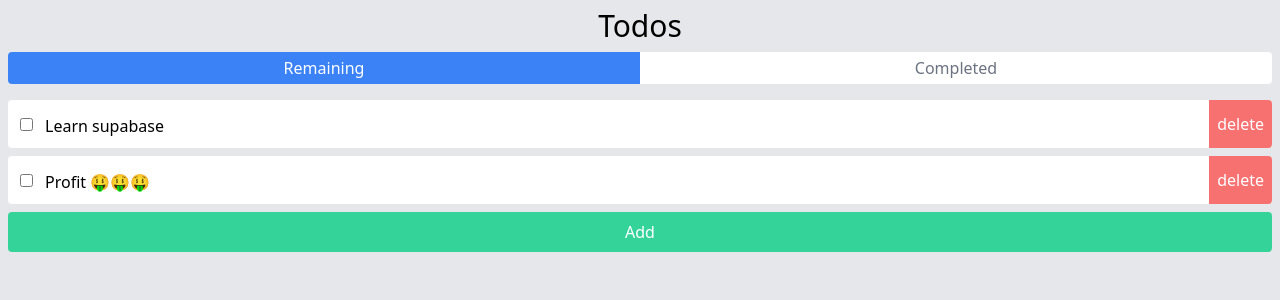
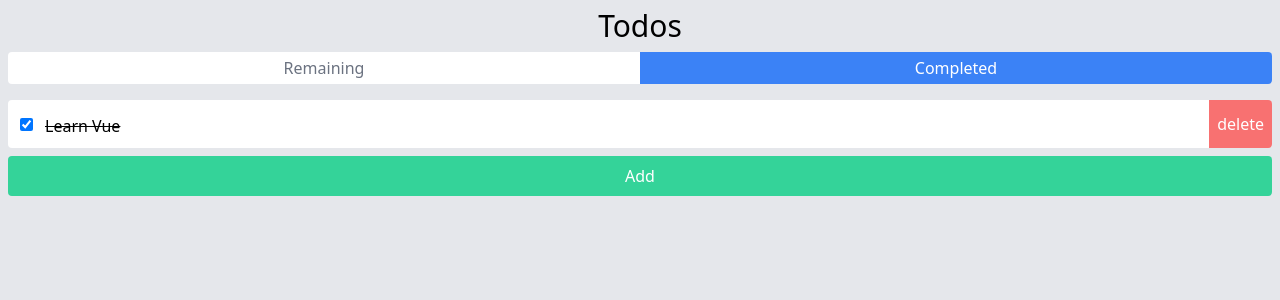
Before and after one commit to jcs224/todo-supabase, a Vue app: page / in a window 1280 px wide. Both pictures are taken after a click on the button "Completed". Shown: the top 300 px of the page. Built offline with nearby package versions, Linux system fonts and the light colour scheme.

Commit message:
more stuff

```diff
--- a/src/App.vue
+++ b/src/App.vue
@@ -3,23 +3,57 @@
     <h1 class="text-3xl text-center">Todos</h1>
     <div class="flex mt-2">
       <div class="rounded flex w-full h-8">
-        <button class="bg-blue-500 text-white w-full rounded-l">Remaining</button>
-        <button class="bg-white text-gray-500 w-full rounded-r">Completed</button>
+        <button
+          class="w-full rounded-l"
+          :class="[page == 'uncompleted' ? 'bg-blue-500 text-white' : 'bg-white text-gray-500']"
+          @click="page = 'uncompleted'"
+        >Remaining</button>
+        <button
+          class="w-full rounded-r"
+          :class="[page == 'completed' ? 'bg-blue-500 text-white' : 'bg-white text-gray-500']"
+          @click="page = 'completed'"
+        >Completed</button>
       </div>
     </div>
-    <ul class="mt-4">
-      <li v-for="(todo, index) in todos" :key="index" class="flex mt-2">
+    <ul v-if="page == 'uncompleted'" class="mt-4">
+      <li v-for="todo in uncompletedTodos" :key="todo.id" class="flex mt-2">
         <div
           class="bg-white py-2 px-3 flex items-center rounded-l flex-1"
+          @click="completeTodo(todo.id)"
         >
-          <input type="checkbox" class="mr-3">
+          <input
+            type="checkbox"
+            class="mr-3"
+          >
           <span class="mt-1">
             {{ todo.text }}
           </span>
         </div>
         <button
           class="bg-red-400 text-white rounded-r px-2 py-3"
-          @click="deleteTodo(index)"
+          @click="deleteTodo(todo.id)"
+        >delete</button>
+      </li>
+    </ul>
+
+    <ul v-if="page == 'completed'" class="mt-4">
+      <li v-for="todo in completedTodos" :key="todo.id" class="flex mt-2">
+        <div
+          class="bg-white py-2 px-3 flex items-center rounded-l flex-1"
+          @click="uncompleteTodo(todo.id)"
+        >
+          <input
+            type="checkbox"
+            class="mr-3"
+            checked
+          >
+          <span class="mt-1 line-through">
+            {{ todo.text }}
+          </span>
+        </div>
+        <button
+          class="bg-red-400 text-white rounded-r px-2 py-3"
+          @click="deleteTodo(todo.id)"
         >delete</button>
       </li>
     </ul>
@@ -57,12 +91,20 @@ export default {
     return {
       adding: false,
       newTodoText: '',
+      page: 'uncompleted',
       todos: [
         {
+          id: this.randomString(),
+          text: 'Learn Vue',
+          completed: true,
+        },
+        {
+          id: this.randomString(),
           text: 'Learn supabase',
           completed: false,
         },
         {
+          id: this.randomString(),
           text: 'Profit 🤑🤑🤑',
           completed: false
         }
@@ -70,9 +112,20 @@ export default {
     }
   },
 
+  computed: {
+    'completedTodos': function() {
+      return this.todos.filter(todo => todo.completed)
+    },
+
+    'uncompletedTodos': function() {
+      return this.todos.filter(todo => !todo.completed)
+    }
+  },
+
   methods: {
     addTodo() {
       this.todos.push({
+        id: this.randomString(),
         text: this.newTodoText,
         completed: false
       })
@@ -80,8 +133,27 @@ export default {
       this.adding = false
     },
 
-    deleteTodo(index) {
+    deleteTodo(id) {
+      let index = this.todos.map(todo => todo.id).indexOf(id)
       this.todos.splice(index, 1)
+    },
+
+    switchPage(page) {
+      this.page = page
+    },
+
+    completeTodo(id) {
+      let index = this.todos.map(todo => todo.id).indexOf(id)
+      this.todos[index].completed = true
+    },
+
+    uncompleteTodo(id) {
+      let index = this.todos.map(todo => todo.id).indexOf(id)
+      this.todos[index].completed = false
+    },
+
+    randomString() {
+      return Math.random().toString(36).substring(2);
     }
   }
 }
```
